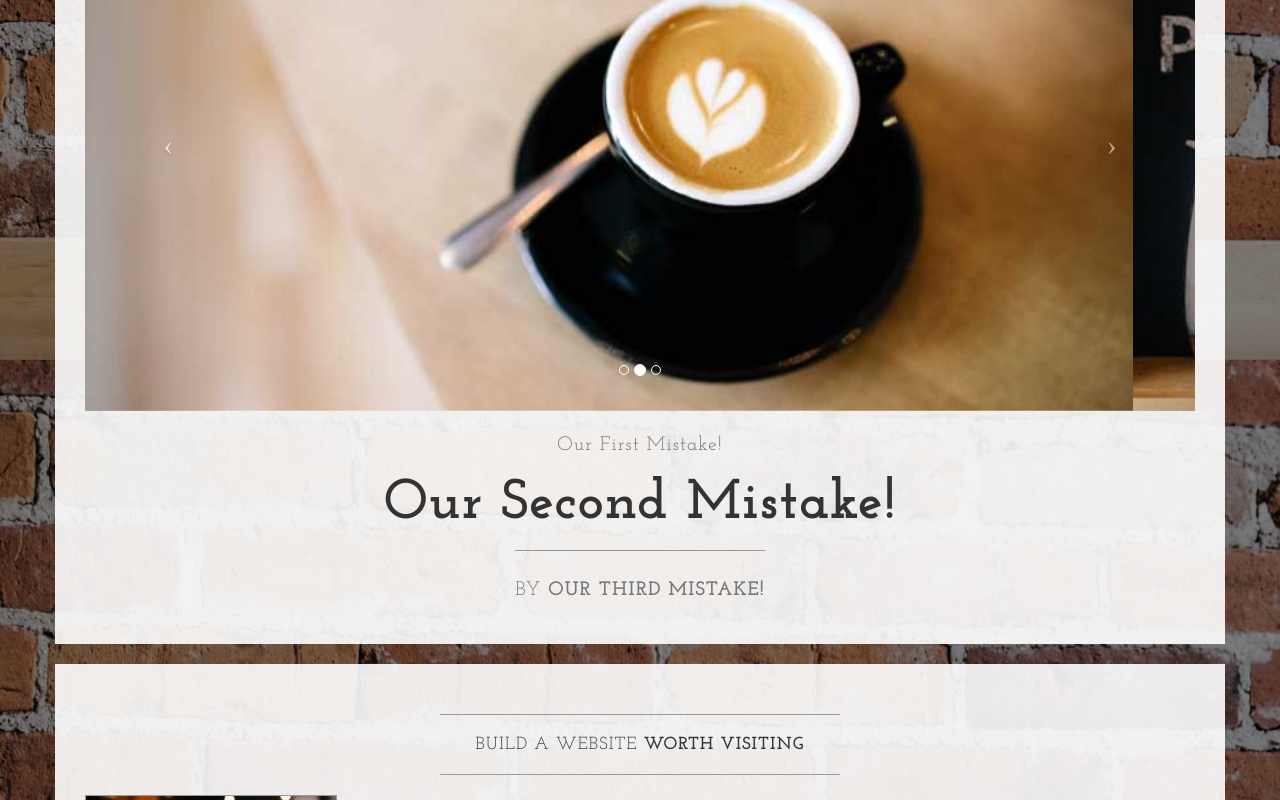
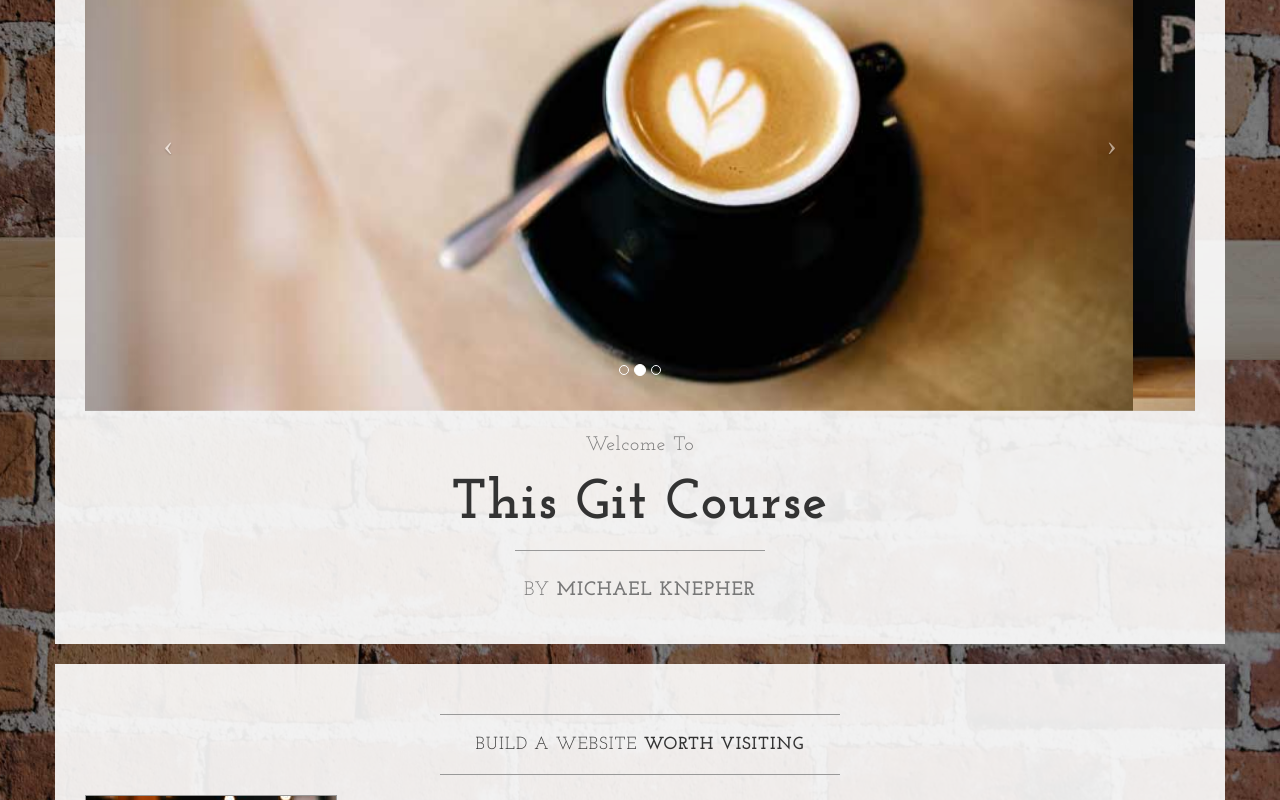
Before and after one commit to Knepherbird/learnable-gitcourse, a plain HTML site: page index.html in a window 1280 px wide. Shown: the part 440-1240 px from the top of the page. Drawn offline with nearby package versions, Linux system fonts and the light colour scheme.

Commit message:
Revert "Committing our third mistake, we left the other two in place"
This reverts commit d7eff5fb410fa0a8480f0d98dadedd886e5c9ef1.

```diff
--- a/index.html
+++ b/index.html
@@ -106,13 +106,13 @@
                         </a>
                     </div>
                     <h2 class="brand-before">
-                        <small>Our First Mistake!</small>
+                        <small>Welcome to</small>
                     </h2>
-                    <h1 class="brand-name">Our Second Mistake!</h1>
+                    <h1 class="brand-name">This Git Course</h1>
                     <hr class="tagline-divider">
                     <h2>
                         <small>By
-                            <strong>Our third mistake!</strong>
+                            <strong>Michael Knepher</strong>
                         </small>
                     </h2>
                 </div>
```
